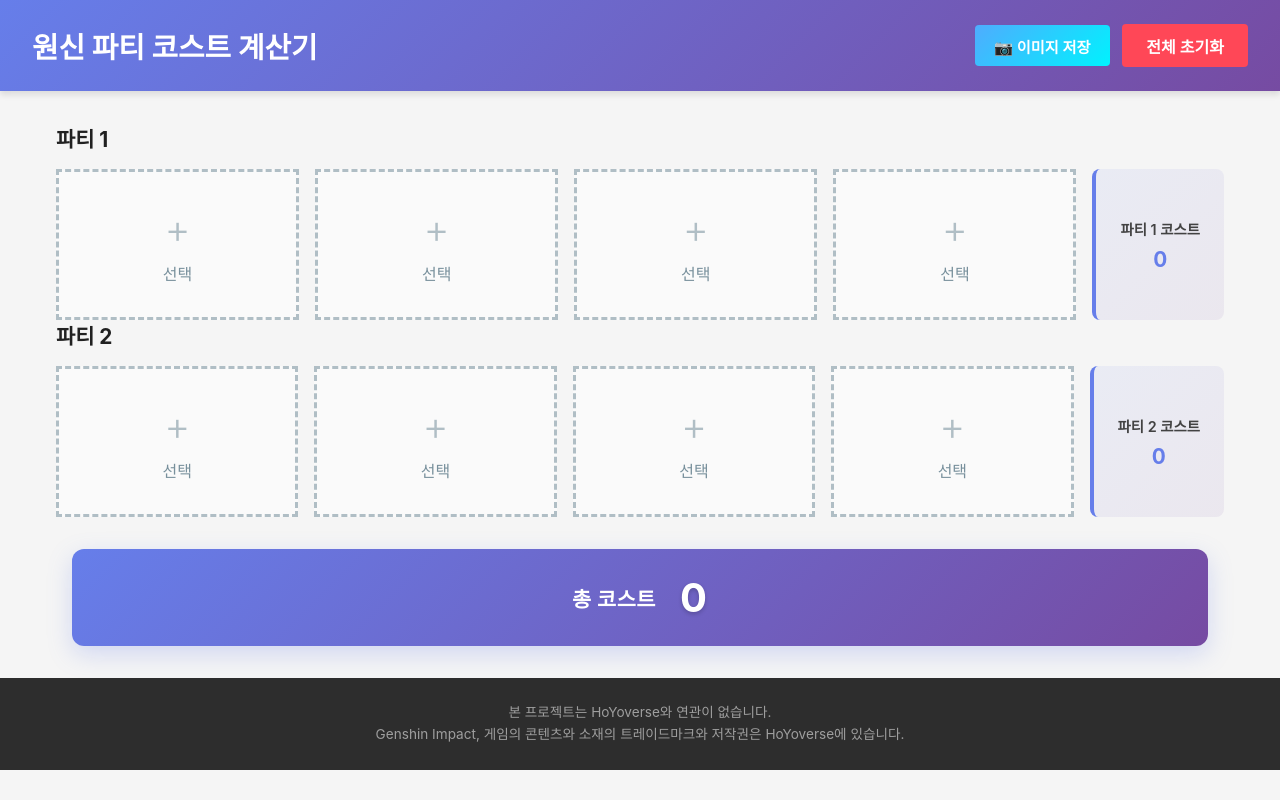
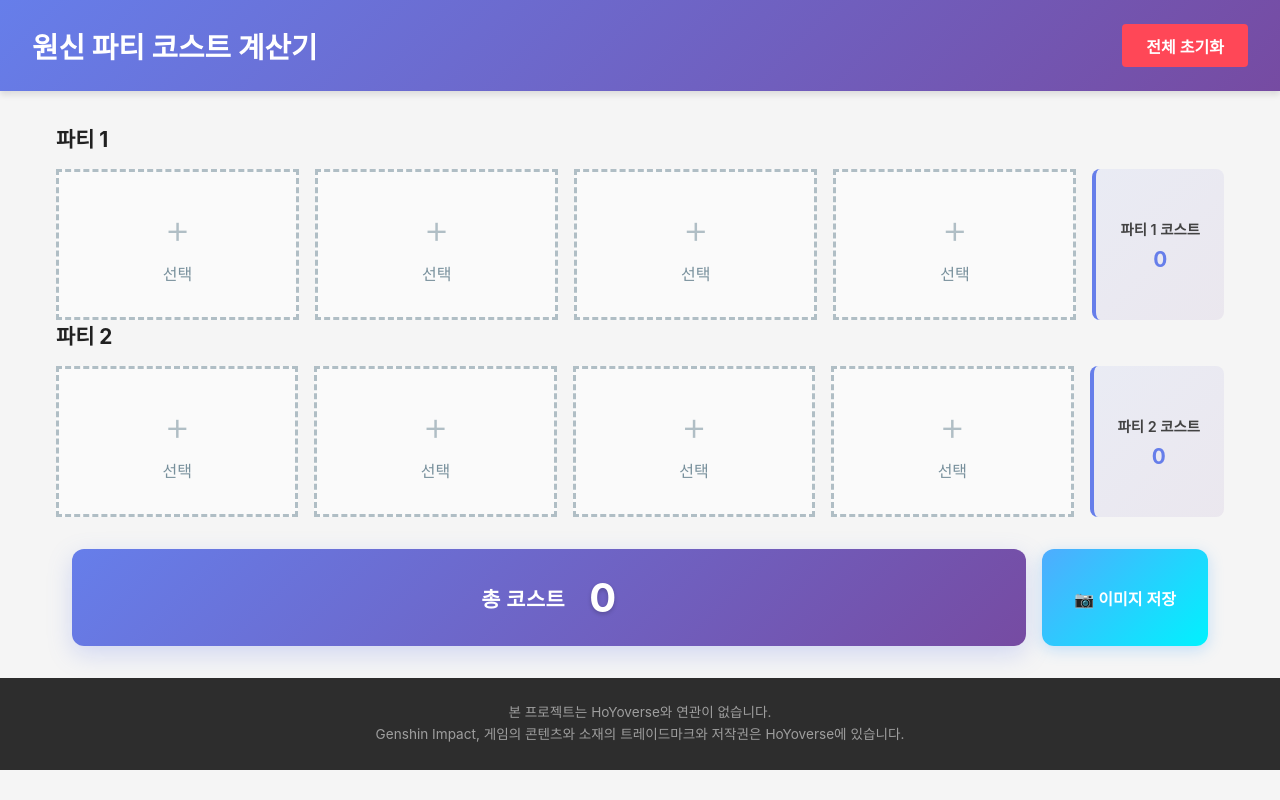
Before and after one commit to nemodouble/GenshinPartyCostCalculator, a React (Vite) app: page / in a window 1280 px wide. Built offline with nearby package versions, Linux system fonts and the light colour scheme.

Commit message:
feat: refactor Header component and enhance TotalCostPanel layout

```diff
--- a/src/App.tsx
+++ b/src/App.tsx
@@ -106,14 +106,7 @@ const AppContent = () => {
 
   return (
     <div className="app">
-      <Header
-        party1={state.party1}
-        party2={state.party2}
-        characters={characters}
-        weapons={weapons}
-        costs={costs}
-        costsRaw={costsRaw}
-      />
+      <Header />
       <main className="app-main">
         <PartySection
           partyNumber={1}
--- a/src/components/Header.tsx
+++ b/src/components/Header.tsx
@@ -1,26 +1,8 @@
 import React from 'react';
 import { useAppContext } from '../context/AppContext';
-import CaptureDownload from './CaptureDownload';
-import type { PartySlot, Character, Weapon, CostData } from '../types';
 import '../styles/Header.css';
 
-interface HeaderProps {
-  party1: PartySlot[];
-  party2: PartySlot[];
-  characters: Character[];
-  weapons: Weapon[];
-  costs: CostData;
-  costsRaw?: any;
-}
-
-const Header: React.FC<HeaderProps> = ({
-  party1,
-  party2,
-  characters,
-  weapons,
-  costs,
-  costsRaw,
-}) => {
+const Header: React.FC = () => {
   const { dispatch } = useAppContext();
 
   const handleResetAll = () => {
@@ -33,14 +15,6 @@ const Header: React.FC<HeaderProps> = ({
     <header className="header">
       <h1>원신 파티 코스트 계산기</h1>
       <div className="header-buttons">
-        <CaptureDownload
-          party1={party1}
-          party2={party2}
-          characters={characters}
-          weapons={weapons}
-          costs={costs}
-          costsRaw={costsRaw}
-        />
         <button className="reset-all-btn" onClick={handleResetAll}>
           전체 초기화
         </button>
--- a/src/components/TotalCostPanel.tsx
+++ b/src/components/TotalCostPanel.tsx
@@ -1,6 +1,7 @@
 import React, { useMemo } from 'react';
 import type { Character, Weapon, CostData, PartySlot } from '../types.ts';
 import { calculateTotalCost, formatCost } from '../utils/cost-calculator';
+import CaptureDownload from './CaptureDownload';
 import '../styles/TotalCostPanel.css';
 
 interface TotalCostPanelProps {
@@ -26,9 +27,19 @@ const TotalCostPanel: React.FC<TotalCostPanelProps> = ({
   );
 
   return (
-    <div className="total-cost-panel">
-      <h2>총 코스트</h2>
-      <div className="total-cost-value">{formatCost(totalCost)}</div>
+    <div className="total-cost-container">
+      <div className="total-cost-panel">
+        <h2>총 코스트</h2>
+        <div className="total-cost-value">{formatCost(totalCost)}</div>
+      </div>
+      <CaptureDownload
+        party1={party1}
+        party2={party2}
+        characters={characters}
+        weapons={weapons}
+        costs={costs}
+        costsRaw={costsRaw}
+      />
     </div>
   );
 };
--- a/src/styles/TotalCostPanel.css
+++ b/src/styles/TotalCostPanel.css
@@ -1,3 +1,11 @@
+.total-cost-container {
+  display: flex;
+  flex-direction: row;
+  align-items: stretch;
+  gap: 1rem;
+  margin: 2rem 1rem;
+}
+
 .total-cost-panel {
   display: flex;
   flex-direction: row;
@@ -5,7 +13,7 @@
   justify-content: center;
   gap: 1.5rem;
   padding: 1.5rem 2.5rem;
-  margin: 2rem 1rem 2rem 1rem;
+  flex: 1;
   background: linear-gradient(135deg, #667eea 0%, #764ba2 100%);
   border-radius: 12px;
   color: white;
@@ -27,13 +35,38 @@
   text-shadow: 0 2px 4px rgba(0, 0, 0, 0.2);
 }
 
+/* 캡처 버튼 스타일 오버라이드 */
+.total-cost-container .capture-download-btn {
+  padding: 1.2rem 2rem;
+  background: linear-gradient(135deg, #4facfe 0%, #00f2fe 100%);
+  border: none;
+  font-size: 1rem;
+  font-weight: 600;
+  border-radius: 12px;
+  height: auto;
+  display: flex;
+  align-items: center;
+  justify-content: center;
+  white-space: nowrap;
+  box-shadow: 0 4px 15px rgba(79, 172, 254, 0.3);
+}
+
+.total-cost-container .capture-download-btn:hover {
+  background: linear-gradient(135deg, #5fbfff 0%, #20ffff 100%);
+  box-shadow: 0 6px 20px rgba(79, 172, 254, 0.5);
+}
+
 /* 반응형 */
-@media (max-width: 768px) {
+@media (max-width: 480px) {
+  .total-cost-container {
+    flex-direction: column;
+    gap: 0.8rem;
+    margin: 2rem 0;
+  }
+
   .total-cost-panel {
-    flex-direction: row;
     gap: 1rem;
     padding: 1.2rem 1.5rem;
-    margin: 2rem 0;
   }
 
   .total-cost-panel h2 {
@@ -43,4 +76,9 @@
   .total-cost-value {
     font-size: 1.8rem;
   }
+
+  .total-cost-container .capture-download-btn {
+    padding: 1rem 1.5rem;
+    font-size: 0.95rem;
+  }
 }
```
